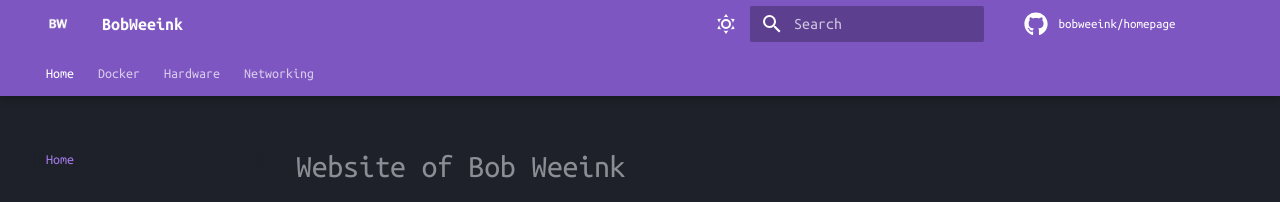
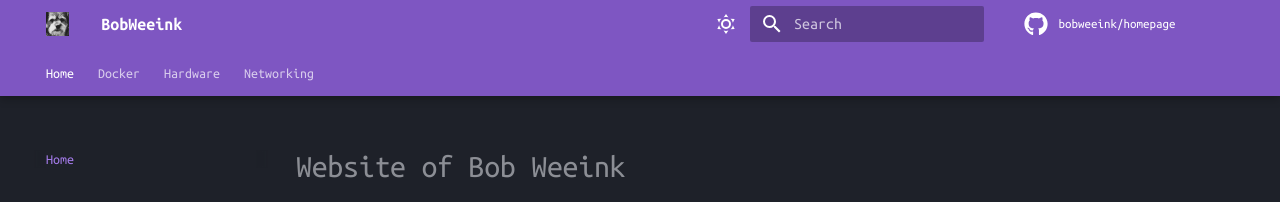
Before and after one commit to bobweeink/homepage, an MkDocs documentation site: the page built from docs/index.md, in a window 1280 px wide. Shown: the top 202 px of the page. Built offline with MkDocs 1.6.1 and Material for MkDocs 9.7.7, drawn with Linux system fonts in a browser that asks for light colours; comment, search, counter and statistics services are not loaded.

Commit message:
replaced favicon

```diff
--- a/mkdocs.yml
+++ b/mkdocs.yml
@@ -25,8 +25,8 @@
   font:
     text: ubuntu mono
     code: inconsolata
-  logo: /icons/bw.png
-  favicon: /icons/bw.png
+  logo: /icons/dog-favicon.jpg
+  favicon: /icons/dog-favicon.jpg
   icon:
     repo: fontawesome/brands/github
   palette:
```
Also changed, not shown: docs/icons/dog-favicon.JPG (added).
